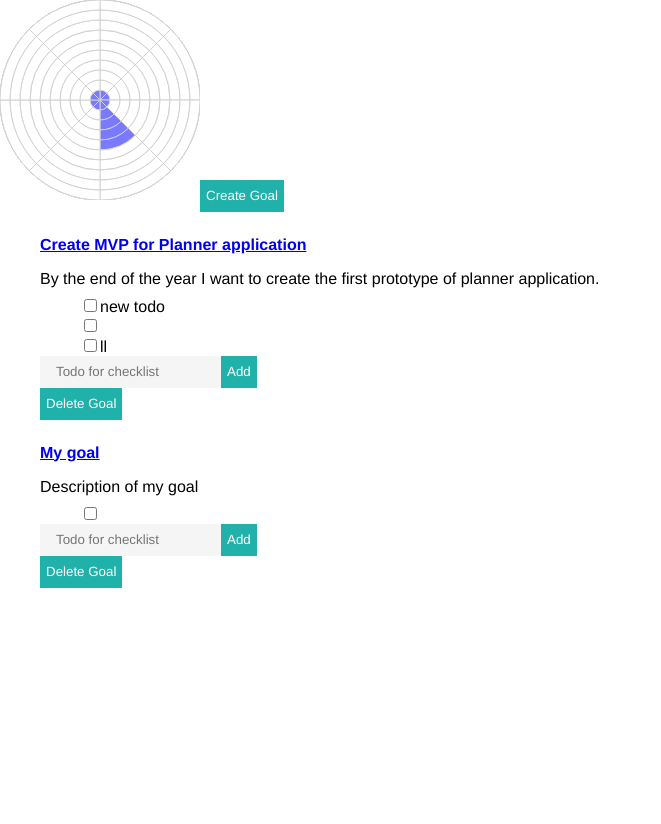
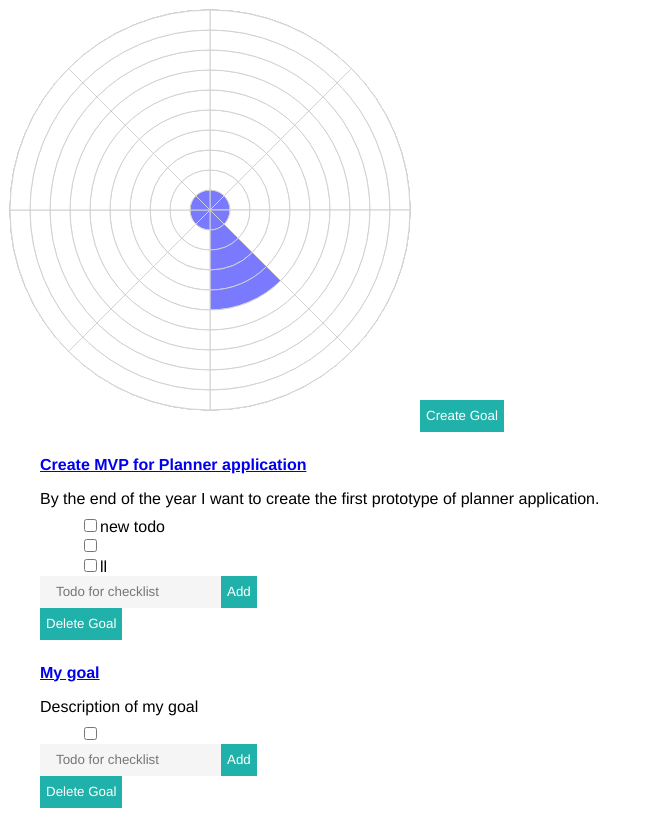
Before and after one commit to VeraKolotyuk/planner, a React (Create React App) app: page / in a window 1280 px wide. Shown: the whole page, without its empty margins (0-661 px from the left). Before the commit the page ends 800 px from the top, so only its background shows below. Built offline with nearby package versions, Linux system fonts and the light colour scheme; data requests are answered from the project's data file.

Commit message:
wheel tooltip html

```diff
--- a/src/components/BalanceWheel/BalanceWheel.tsx
+++ b/src/components/BalanceWheel/BalanceWheel.tsx
@@ -25,8 +25,10 @@ const BalanceWheel:React.FC<Props> = ({ balanceWheelItems }: Props) => {
 
     function tooltipHtmlRenderer(currentLevel: number, hoveredIndex: number, sectorName: string) {
         let html = '';
-        if (currentLevel >= hoveredIndex) {
-            html = `<div>${sectorName} - ${currentLevel}. Установить на уровень ${hoveredIndex}.</div>`;
+        if (currentLevel > hoveredIndex) {
+            html = `<div>Сфера '${sectorName}' - уровень ${currentLevel}. Установить на уровень ${hoveredIndex}.</div>`;
+        } else if (currentLevel === hoveredIndex) {
+            html = `<div>Сфера '${sectorName}' - уровень ${currentLevel}</div>`;
         } else {
             html = `<div>Установить сферу '${sectorName}' на уровень ${hoveredIndex}.</div>`;
         }
@@ -37,8 +39,9 @@ const BalanceWheel:React.FC<Props> = ({ balanceWheelItems }: Props) => {
     return (
         <React.Fragment>
             <WheelChart data={balanceWheelItems}
+                        levelHeight={20}
                         tooltipHtmlRenderer={tooltipHtmlRenderer}
-                        dimensions={{width:200, height: 200, margin: {top: 0, left: 0, right: 0, bottom: 0}}} />
+                        dimensions={{width:400, height: 400, margin: {top: 10, left: 10, right: 10, bottom: 10}}} />
         </React.Fragment>
     );
 };
--- a/src/components/BalanceWheel/WheelChart.tsx
+++ b/src/components/BalanceWheel/WheelChart.tsx
@@ -22,6 +22,7 @@ type Props = {
     onLevelClickHandler?: (a: string, b: number) => void;
     tooltipHtmlRenderer: (a: number, b: number, c: string) => string
     dimensions: IDimensions;
+    levelHeight: number;
 }
 
 enum Colors {
@@ -30,7 +31,9 @@ enum Colors {
     DEFAULT_COLOR = '#fff'
 }
 
-const WheelChart = ({ data, onLevelClickHandler, tooltipHtmlRenderer, dimensions }: Props) => {
+const LEVELS_COUNT = 10;
+
+const WheelChart = ({ data, onLevelClickHandler, tooltipHtmlRenderer, dimensions, levelHeight }: Props) => {
     const svgRef = useRef(null);
     const { width, height, margin } = dimensions;
     const svgWidth = width + margin.left + margin.right;
@@ -48,12 +51,10 @@ const WheelChart = ({ data, onLevelClickHandler, tooltipHtmlRenderer, dimensions
     }
 
     useEffect(() => {
-        const scale = 10;
-
         const pie = d3.pie<IBalanceWheel>().value(1);
 
         const svg = d3.select(svgRef.current).append('g')
-            .attr('transform', 'translate(' + width / 2 + ',' + height / 2 + ')');
+            .attr('transform', 'translate(' + svgWidth / 2 + ',' + svgHeight / 2 + ')');
 
         const {tooltip} = useTooltip();
 
@@ -63,10 +64,10 @@ const WheelChart = ({ data, onLevelClickHandler, tooltipHtmlRenderer, dimensions
 
         data.forEach(() => {
             let l = 0;
-            while(l < scale) {
+            while(l < LEVELS_COUNT) {
                 const arc = d3.arc<PieArcDatum<IBalanceWheel>>()
-                    .innerRadius(l*scale)
-                    .outerRadius(l*scale + scale);
+                    .innerRadius(l*levelHeight)
+                    .outerRadius((1+l)*levelHeight);
 
                 arcsWrap.append('path')
                     .attr('fill', function (d: PieArcDatum<IBalanceWheel>) {
```
